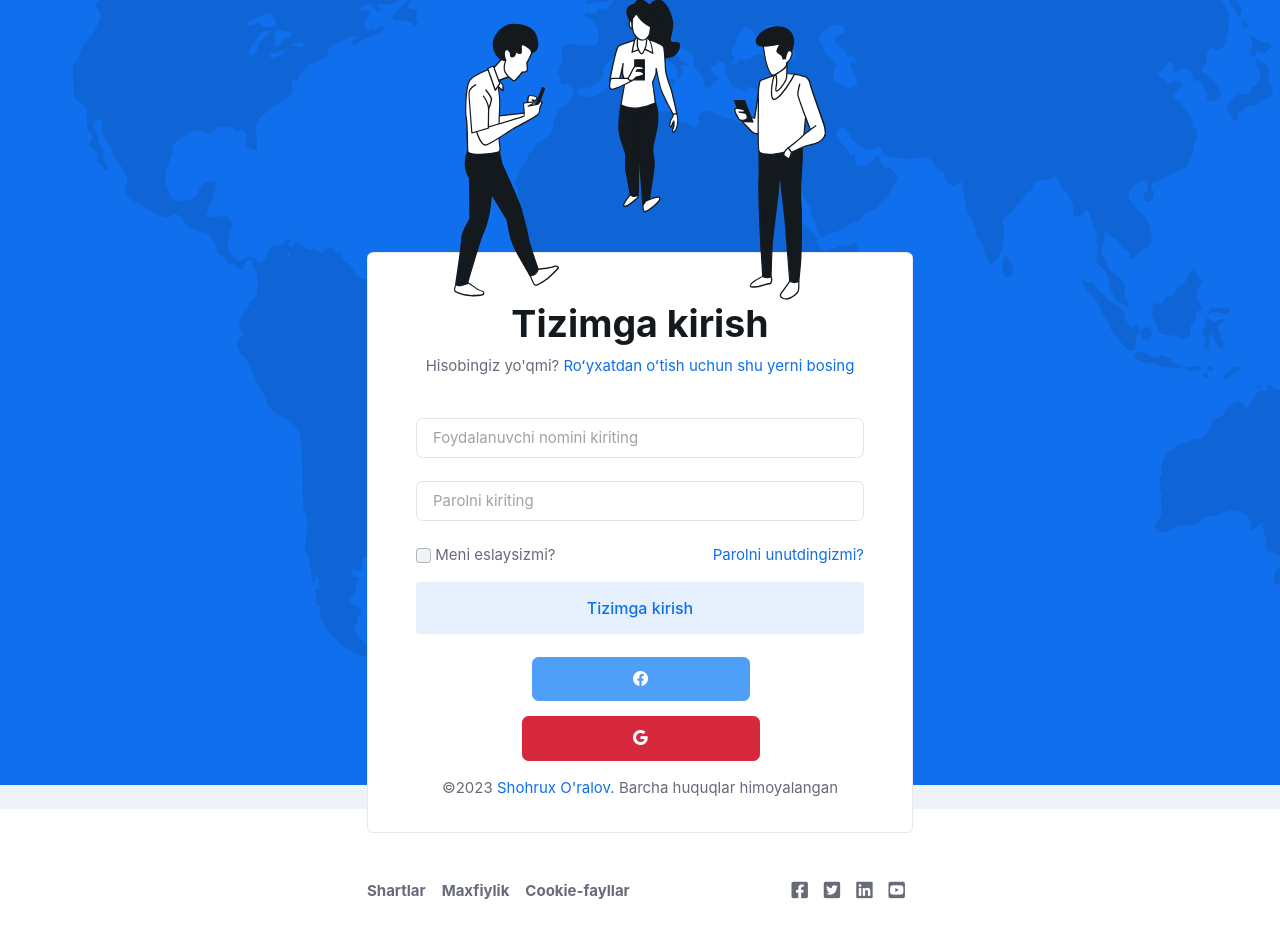
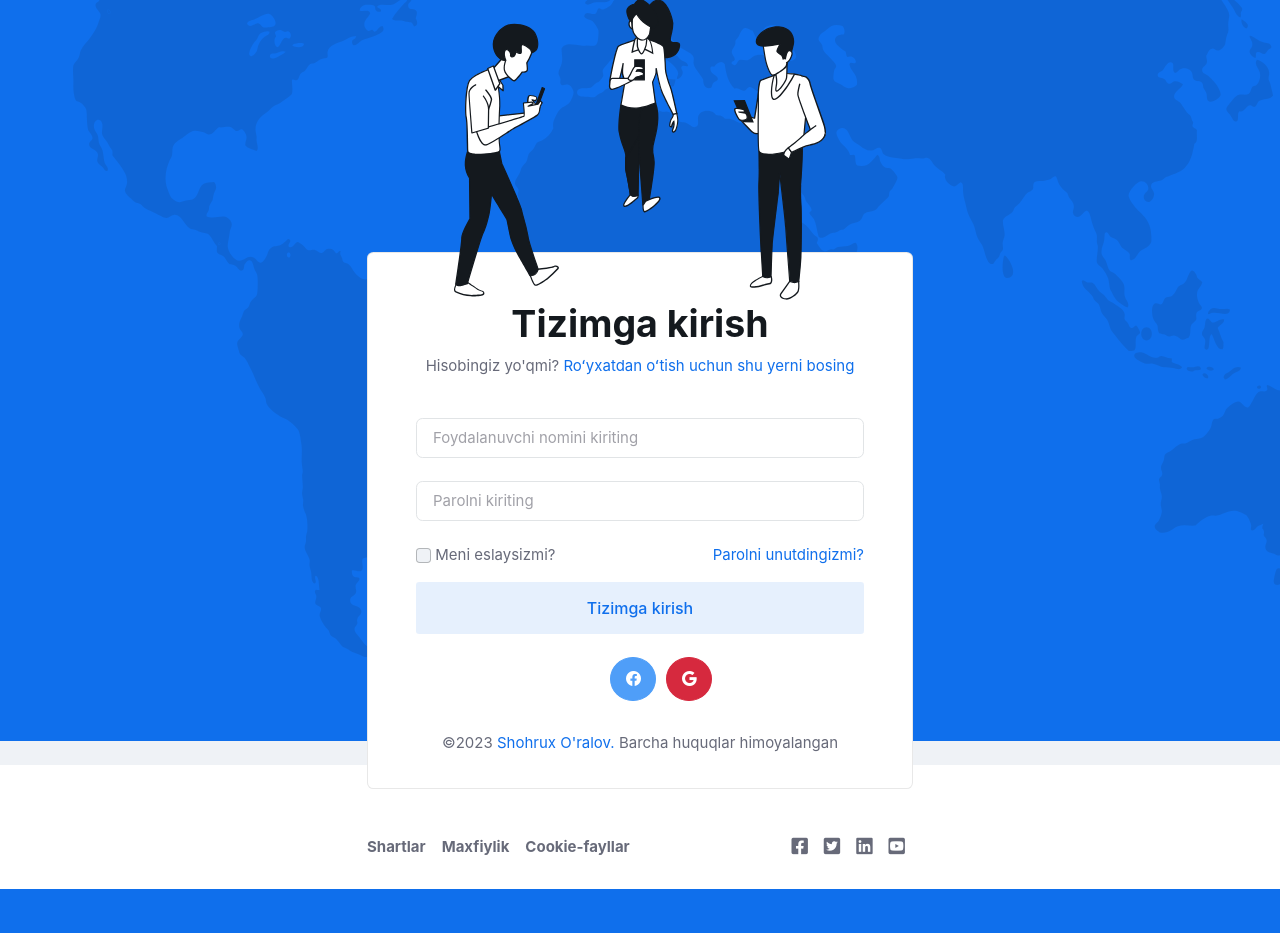
Before and after one commit to Shoh7ukh0/TheOrginalNetwork, a Django app: page / in a window 1280 px wide. Shown: the part 223-1156 px from the top of the page. After the commit the page ends 1112 px from the top, so only its background shows below. Run offline with Django 4.2, Linux system fonts and the light colour scheme; parts of the project's set-up code (start-up, migrations or seed data) failed here and were passed over; some libraries are stand-ins or nearby versions.

Commit message:
login.html da o'zgarish buldi

```diff
--- a/account/templates/registration/login.html
+++ b/account/templates/registration/login.html
@@ -392,13 +392,13 @@
                     <button type="submit" class="btn btn-lg btn-primary-soft" value="Log in">Tizimga kirish</button>
                 </div> <br>
                 <div>
-                  <ul>
-                    <li style="padding: 10px 100px; position: relative; left: -15px;" class="btn btn-info">
+                  <ul class="d-flex justify-content-center">
+                    <li style="border-radius: 50%; padding: 10px 13px 10px 15px;" class="btn btn-info">
                       <a style="color: #fff; letter-spacing: 1px;" href="{% url 'social:begin' 'facebook' %}">
                         <i class="bi bi-facebook"></i>
                       </a>
                     </li>
-                    <li style="padding: 10px 110px; position: relative; top: 1em; left: -15px;" class="btn btn-danger">
+                    <li style="border-radius: 50%; padding: 10px 13px 10px 15px; position: relative; left: 10px;" class="btn btn-danger">
                       <a style="color: #fff; letter-spacing: 1px;" href="{% url 'social:begin' 'google-oauth2' %}">
                         <i class="bi bi-google"></i>
                       </a>
```
Also changed, not shown: db.sqlite3.
